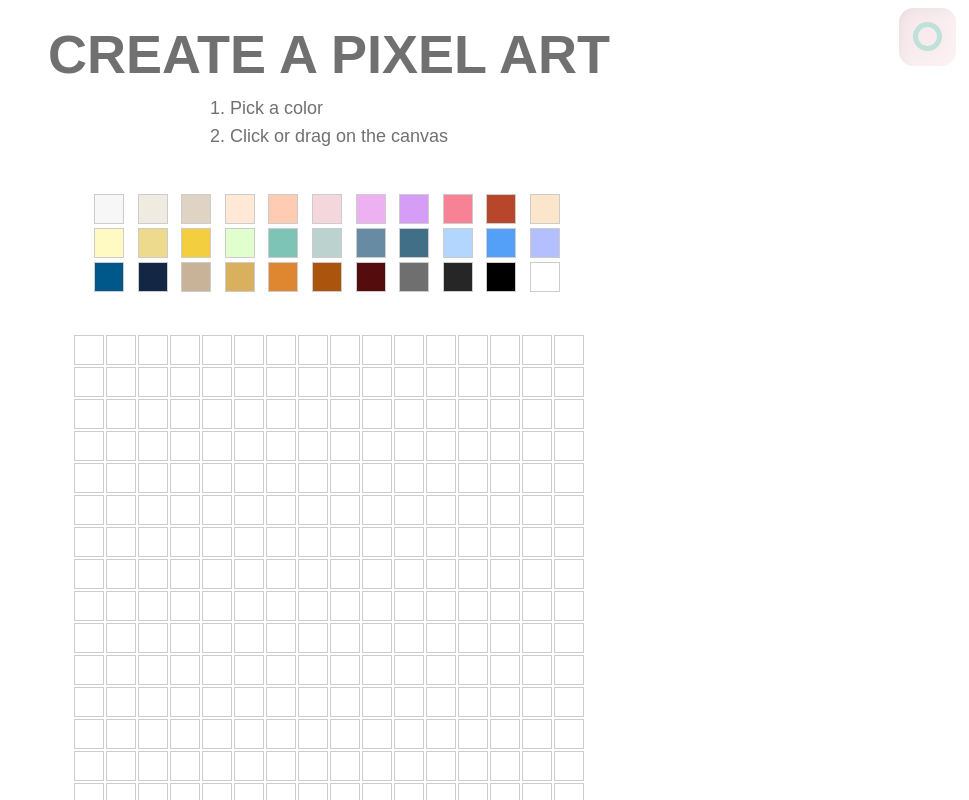
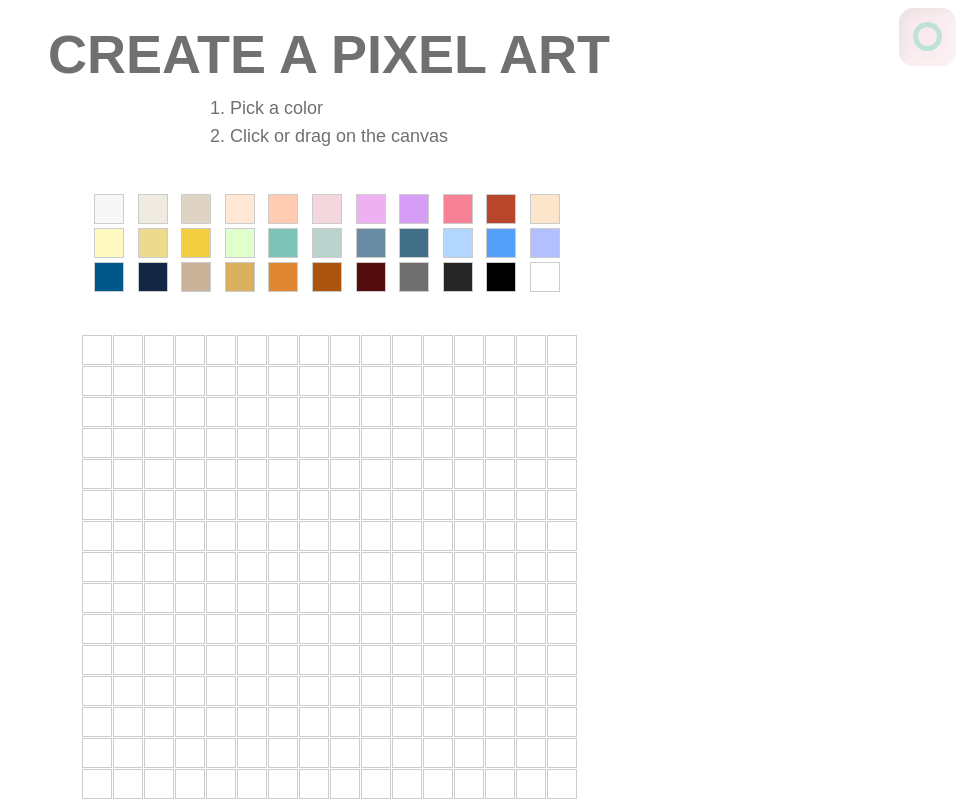
Before and after one commit to makiyo-ronkko/makiyo-app, a React (Create React App) app: page / in a window 1280 px wide. Both pictures are taken after a click on the button 1238 px from the left and 36 px from the top of the page. Shown: the top 800 px of the page, without its empty margins (311-1280 px from the left). Built offline with nearby package versions, Linux system fonts and the light colour scheme.

Commit message:
develop: style: reduce gap size

```diff
--- a/src/components/Version2/PixelArtCanvas/PixelArtCanvas.module.css
+++ b/src/components/Version2/PixelArtCanvas/PixelArtCanvas.module.css
@@ -2,7 +2,7 @@
 	display: grid;
 	grid-template-columns: repeat(16, 30px);
 	grid-template-rows: repeat(16, 30px);
-	gap: 2px;
+	gap: 1px;
 }
 
 .pixel {
```
